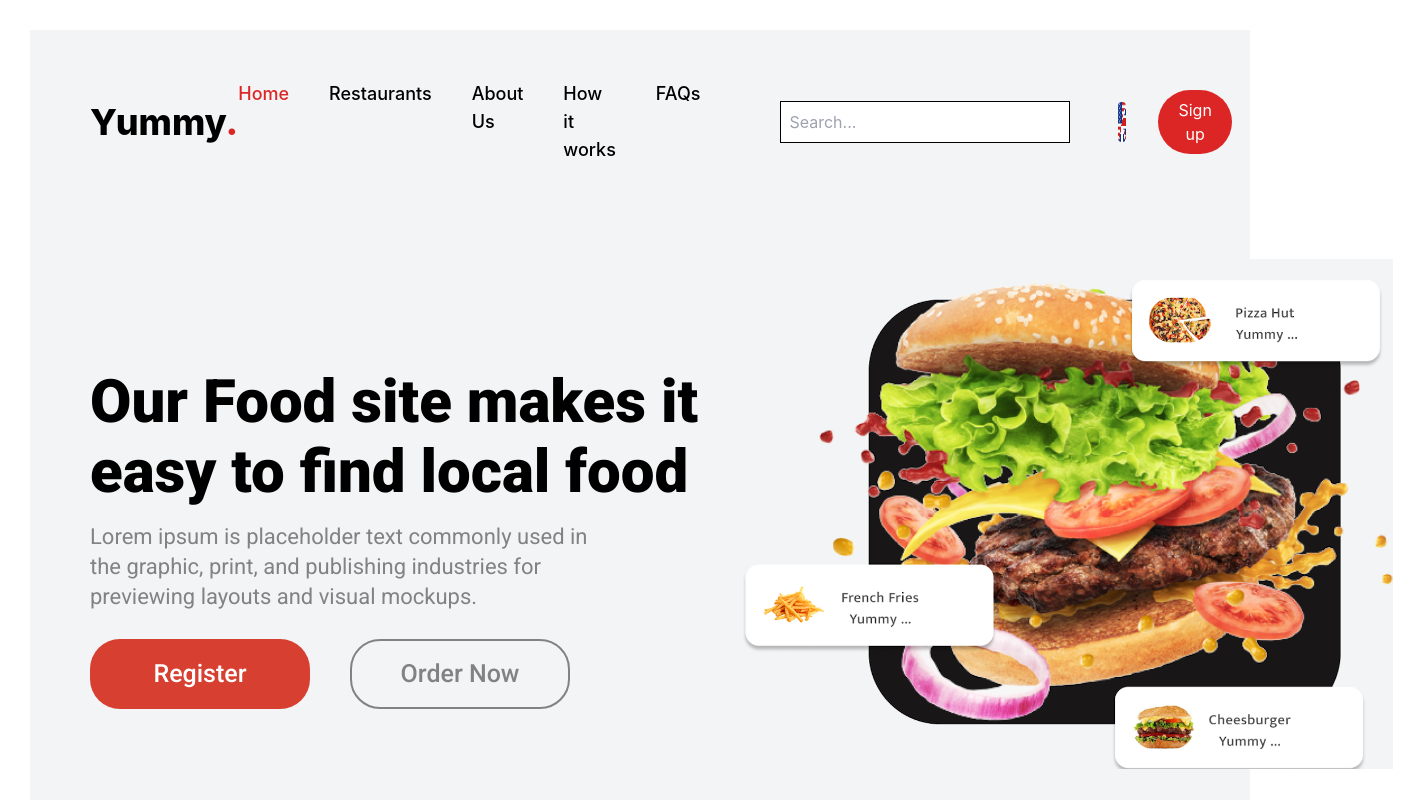
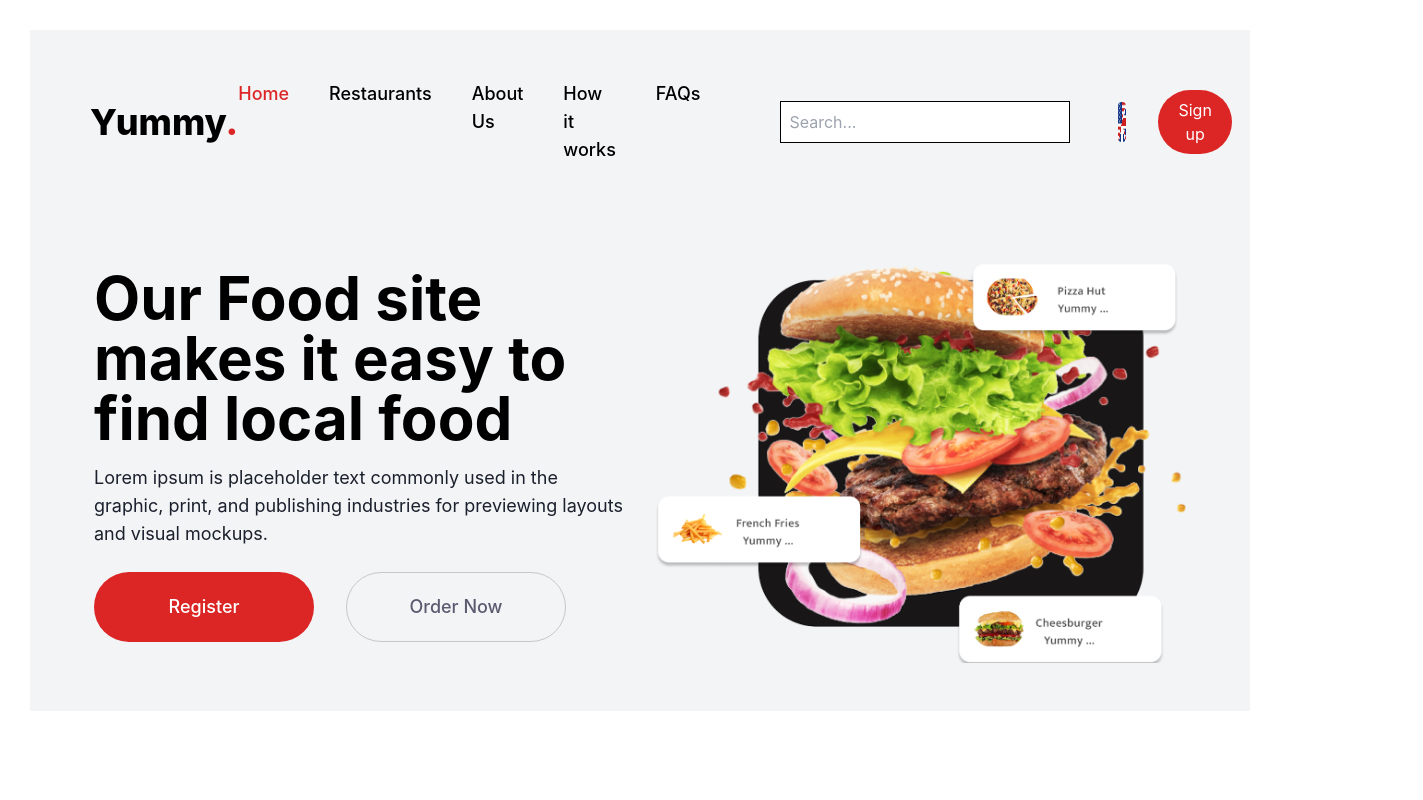
Before and after one commit to YusifAliyev037/YummyApp, a Next.js app: page / in a window 1280 px wide. Shown: the top 800 px of the page, 1423 px wide, since content can reach past the window. Built offline with nearby package versions, Linux system fonts and the light colour scheme.

Commit message:
recreate home section 1 with tsx

```diff
--- a/shared/ClientComponent/Section1/index.jsx
+++ /dev/null
@@ -1,54 +0,0 @@
-import React from "react";
-import styles from "./styles/homeSection1.module.css";
-
-function HomeSection1() {
-  return (
-    <div className={styles.container}>
-      <div className={styles.left}>
-        <h1>Our Food site makes it easy to find local food</h1>
-        <p>
-          Lorem ipsum is placeholder text commonly used in the graphic, print,
-          and publishing industries for previewing layouts and visual mockups.
-        </p>
-        <div className={styles.buttons}>
-          <button className={styles.registerbut}>Register</button>
-          <button className={styles.orderbut}>Order Now</button>
-        </div>
-      </div>
-      <div className={styles.right}>
-        <div className={styles.bigburger}>
-          {" "}
-          {/* <img
-            className={styles.burgersec}
-            src="/burgersec.png"
-            alt="Big Image"
-          /> */}
-          <img
-            className={styles.burgersec}
-            src="/hsection1.png"
-            alt="Big Image"
-          />
-        </div>
-
-        {/* <div className={styles.smallBoxes}>
-          <div className={styles.smallBox1}>
-            <img src="/fries.png" alt="Small Image 1" />
-            <p>Text 1</p>
-          </div>
-
-          <div className={styles.smallBox2}>
-            <img src="/pizza.svg" alt="Small Image 2" />
-            <p>Text 2</p>
-          </div>
-
-          <div className={styles.smallBox3}>
-            <img src="/cheseeburger.png" alt="Small Image 3" />
-            <p>Text 3</p>
-          </div>
-        </div> */}
-      </div>
-    </div>
-  );
-}
-
-export default HomeSection1;
--- /dev/null
+++ b/shared/ClientComponent/Section1/index.tsx
@@ -0,0 +1,32 @@
+import React from "react";
+
+function HomeSection1() {
+  return (
+    <div className="     px-[30px] ">
+      <div className="bg-gray200 mx-6 md:mx-0 md:px-16 py-8 md:py-12 md:flex md:items-center md:justify-between">
+        <div className="md:w-1/2 md:mr-8">
+          <h1 className="text-4xl md:text-6xl font-bold text-black mb-4">
+            Our Food site makes it easy to find local food
+          </h1>
+          <p className="text-lg text-gray-600 mb-6">
+            Lorem ipsum is placeholder text commonly used in the graphic, print,
+            and publishing industries for previewing layouts and visual mockups.
+          </p>
+          <div className="flex gap-8">
+            <button className="bg-red500 text-white w-[220px] h-[70px] rounded-full text-lg font-medium px-6 py-3">
+              Register
+            </button>
+            <button className="border border-gray10 text-gray20 w-[220px] h-[70px] rounded-full text-lg font-medium px-6 py-3">
+              Order Now
+            </button>
+          </div>
+        </div>
+        <div className="md:w-1/2 mt-8 md:mt-0">
+          <img className="w-full" src="/hsection1.png" alt="Big Image" />
+        </div>
+      </div>
+    </div>
+  );
+}
+
+export default HomeSection1;
--- a/shared/ClientComponent/Section1/styles/homeSection1.module.css
+++ /dev/null
@@ -1,165 +0,0 @@
-.container {
-  background-color: var(--color-light-gray);
-  margin-left: 30px;
-  margin-right: 30px;
-  padding-left: 60px;
-  padding-right: 60px;
-  padding-top: 30px;
-  display: flex;
-}
-
-.left {
-  flex: 1;
-  padding-top: 130px;
-}
-
-.left h1 {
-  width: 653px;
-  height: 155px;
-  left: 86px;
-  right: 701px;
-  top: 281px;
-  bottom: 5396px;
-  display: flex;
-  flex-direction: row;
-  align-items: center;
-  color: var(--color-black);
-  font-family: Roboto;
-  font-size: 60px;
-  font-weight: 900;
-  line-height: 70px;
-  letter-spacing: 3%;
-  text-align: left;
-}
-
-.left p {
-  width: 510px;
-  height: 105px;
-  left: 89px;
-  right: 841px;
-  top: 441px;
-  bottom: 5286px;
-  display: flex;
-  flex-direction: row;
-  align-items: center;
-  color: var(--color-gray);
-  font-family: Roboto;
-  font-size: 22px;
-  font-weight: 400;
-  line-height: 30px;
-  letter-spacing: 3%;
-  text-align: left;
-}
-
-.registerbut {
-  width: 220px;
-  height: 70px;
-  left: 85px;
-  right: -85px;
-  top: 588px;
-  bottom: -588px;
-  border-radius: 30px;
-  color: var(--color-white);
-  background: var(--color-red);
-  font-family: Roboto;
-  font-size: 25px;
-  font-weight: 500;
-  line-height: 24px;
-  letter-spacing: 3%;
-  text-align: center;
-  margin-right: 20px;
-}
-
-.orderbut {
-  width: 220px;
-  height: 70px;
-  left: 344px;
-  top: 589px;
-  box-sizing: border-box;
-  border: 2px solid var(--color-gray);
-  color: var(--color-gray);
-  border-radius: 30px;
-  background: var(--color-light-gray);
-  font-family: Roboto;
-  font-size: 25px;
-  font-weight: 500;
-  line-height: 24px;
-  letter-spacing: 3%;
-  text-align: center;
-  margin-left: 20px;
-}
-
-.right {
-  flex: 1;
-  padding-top: 30px;
-  padding-bottom: 160px;
-  position: relative;
-}
-
-.bigburger {
-  border-radius: 50px;
-  height: 500px;
-  width: 680px;
-  position: relative;
-  padding-right: 30px;
-  /* padding-bottom: 80px; */
-}
-
-.burgersec {
-  width: 650px;
-  /* height: 600px; */
-  padding-bottom: 70px;
-}
-
-.buttons {
-  margin-top: 20px;
-}
-/*
-.smallBoxes {
-  display: flex;
-  margin-top: 20px;
-  position: absolute;
-}
-
-.smallBox1,
-.smallBox2,
-.smallBox3 {
-  width: 270px;
-  height: 90px;
-  display: flex;
-  align-items: center;
-  background-color: #ffffff;
-  border-radius: 10px;
-  padding: 20px;
-  box-shadow: 0 4px 6px rgba(0, 0, 0, 0.1);
-}
-
-.smallBox1 img,
-.smallBox2 img,
-.smallBox3 img {
-  width: 60px;
-  height: 60px;
-  margin-right: 20px;
-}
-
-.smallBox1 p,
-.smallBox2 p,
-.smallBox3 p {
-  font-size: 18px;
-  margin: 0;
-}
-
-.smallBox1 {
-  top: 50px;
-  left: 50px;
-}
-
-.smallBox2 {
-  top: 250px;
-  right: 50px;
-}
-
-.smallBox3 {
-  bottom: 50px;
-  right: 50px;
-} */
```
